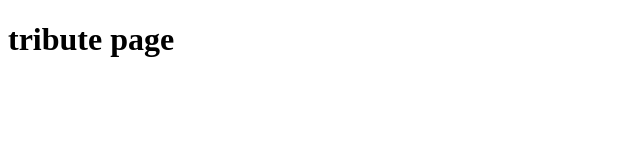
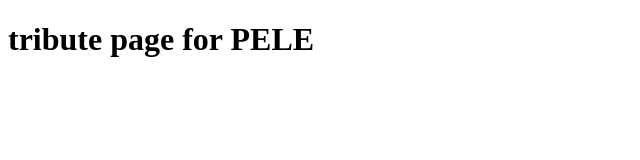
Before and after one commit to demestheitguy/microverseTribute, a plain HTML site: page index.html in a window 1280 px wide. Shown: the whole page, without its empty margins (0-640 px from the left). Drawn offline with Linux system fonts and the light colour scheme.

Commit message:
h1 change

```diff
--- a/index.html
+++ b/index.html
@@ -8,6 +8,6 @@
 
 </head>
 <body>
-<h1>tribute page</h1>
+<h1>tribute page for PELE</h1>
   </body>
 </html>
```
